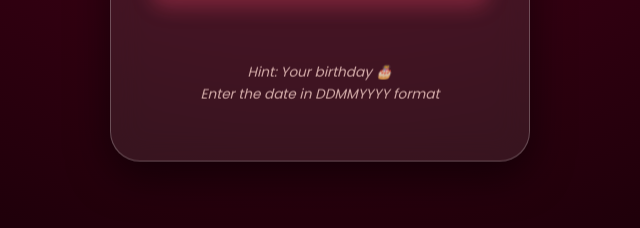
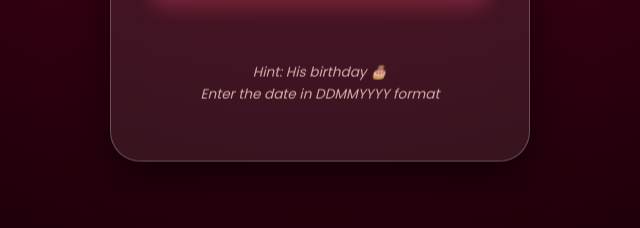
Before and after one commit to hbharsha28-afk/birthday-vault, a website: page public/index.html in a window 1280 px wide. Shown: the part 569-797 px from the top of the page, 320-960 px from the left. Drawn offline with nearby package versions, Linux system fonts and the light colour scheme; a web font is replaced by a local one.

Commit message:
Fix hint text to say His birthday

```diff
--- a/public/index.html
+++ b/public/index.html
@@ -34,7 +34,7 @@
                 </button>
             </div>
             <p id="errorMsg" class="error-msg"></p>
-            <p class="hint-text">Hint: Your birthday 🎂<br>Enter the date in DDMMYYYY format</p>
+            <p class="hint-text">Hint: His birthday 🎂<br>Enter the date in DDMMYYYY format</p>
         </div>
     </div>
 
```
